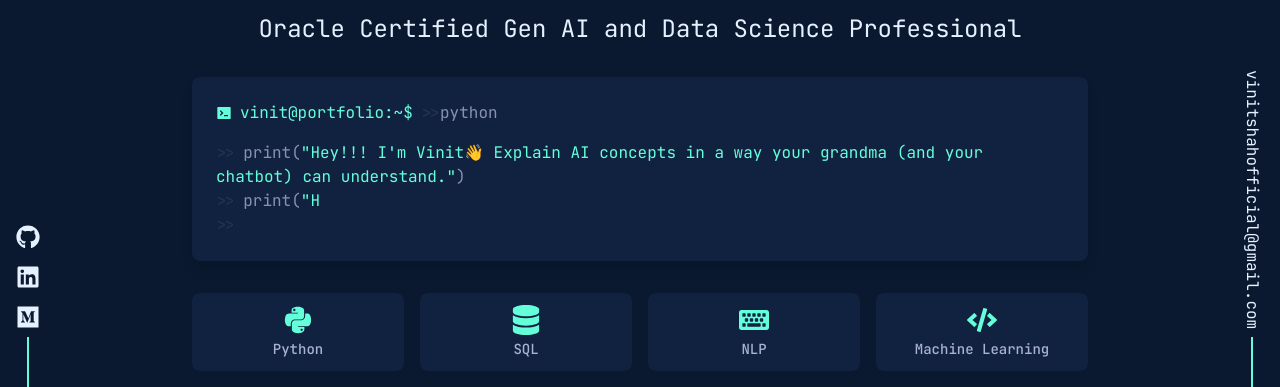
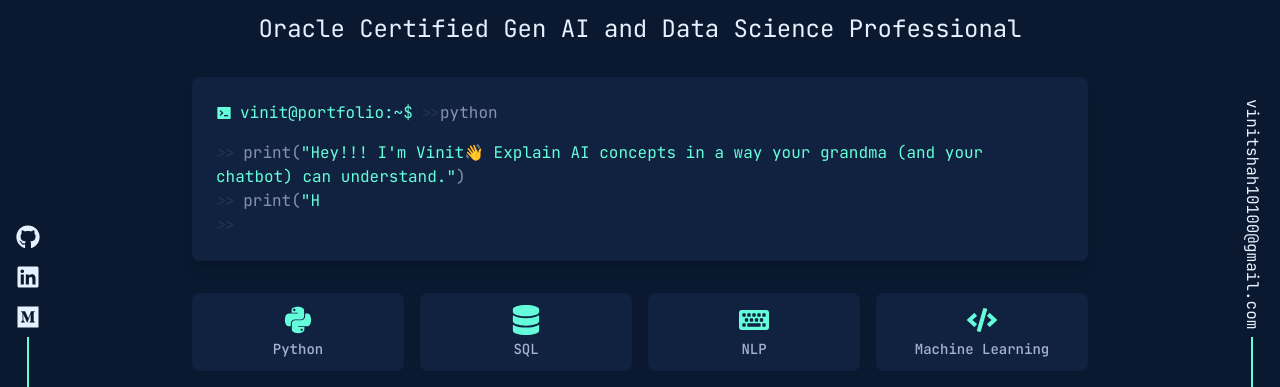
Before and after one commit to GharudxD/portfolio-website, a Next.js app: page / in a window 1280 px wide. Shown: the part 223-610 px from the top of the page. Built offline with nearby package versions, Linux system fonts and the light colour scheme.

Commit message:
[UPDATE] mail id

```diff
--- a/components/sections/Footer.tsx
+++ b/components/sections/Footer.tsx
@@ -11,7 +11,7 @@
   const socialLinks = [
     { icon: FaGithub, href: 'https://github.com/krishnavalliappan' },
     { icon: FaLinkedin, href: 'https://www.linkedin.com/in/krishnavalliappan/' },
-    { icon: FaEnvelope, href: 'mailto:vinitshahofficial@gmail.com' },
+    { icon: FaEnvelope, href: 'mailto:vinitshah10100@gmail.com' },
   ];
 
   return (
--- a/components/sections/StickyIcons.tsx
+++ b/components/sections/StickyIcons.tsx
@@ -74,10 +74,10 @@
           animate={contentControls}
         >
           <a
-            href="mailto:vinitshahofficial@gmail.com"
+            href="mailto:vinitshah10100@gmail.com"
             className="text-foreground hover:text-primary transition-colors duration-200 pb-2"
           >
-            vinitshahofficial@gmail.com
+            vinitshah10100@gmail.com
           </a>
         </motion.div>
         <motion.div
```
